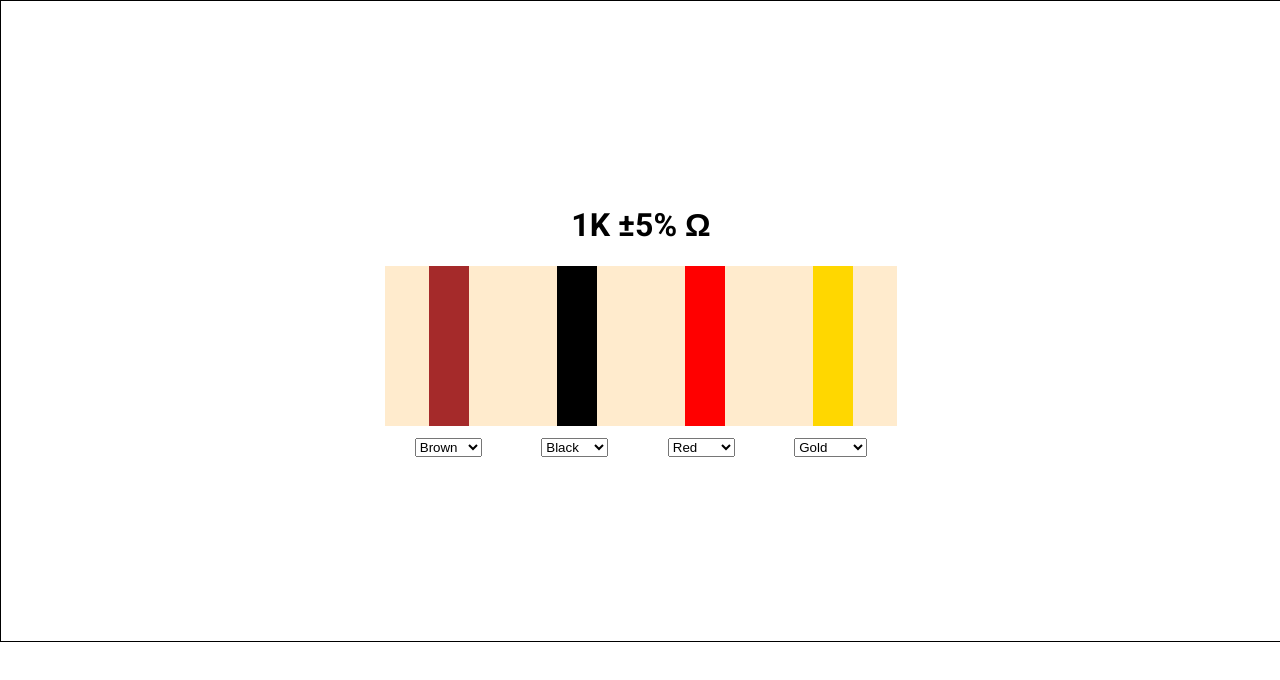
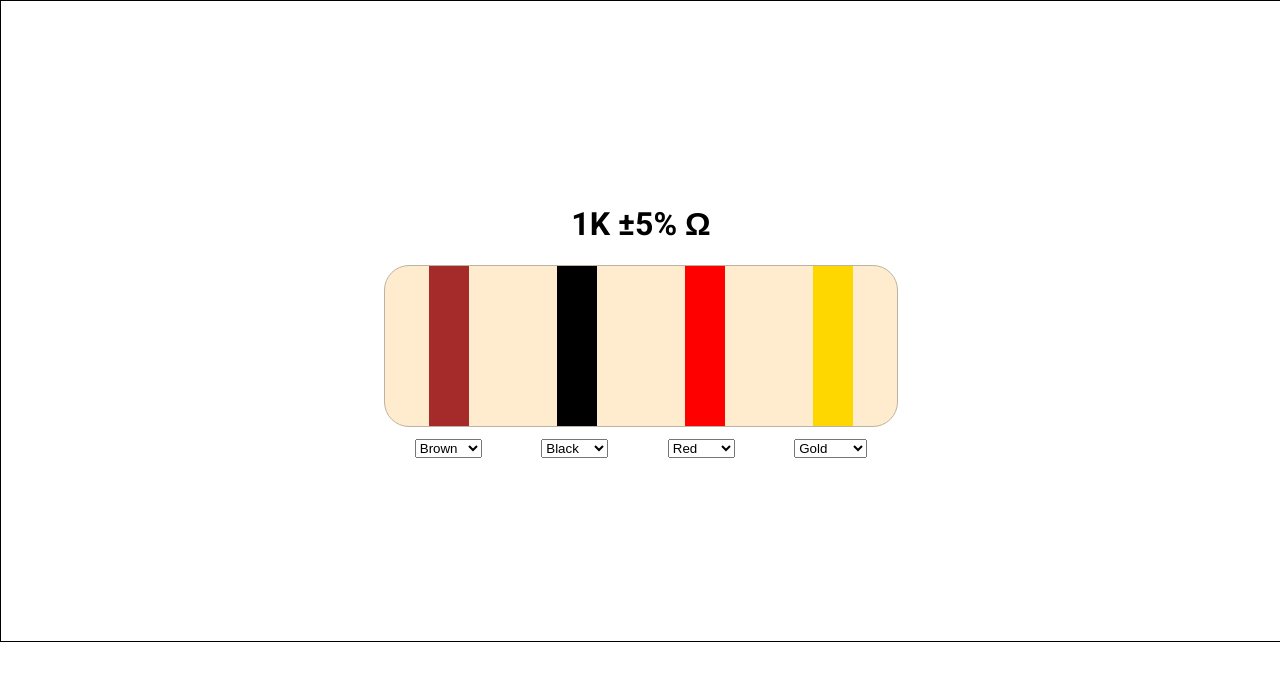
Before and after one commit to GeracNeto/resistor-code, a React (Vite) app: page / in a window 1280 px wide. Shown: the top 680 px of the page. Built offline with nearby package versions, Linux system fonts and the light colour scheme.

Commit message:
Atualizado estilo do resistor

```diff
--- a/src/components/resistor/style.css
+++ b/src/components/resistor/style.css
@@ -16,12 +16,14 @@
     width: 40%;
     height: 25%;
     background-color: blanchedalmond;
+    border-radius: 25px;
+    border: 0.5px solid rgb(189, 179, 165);
 }
 
 .box{
     width: 8%;
     height: 100%;
-    background-color: red;
+
 
     margin: 0 2%;
 }
```
